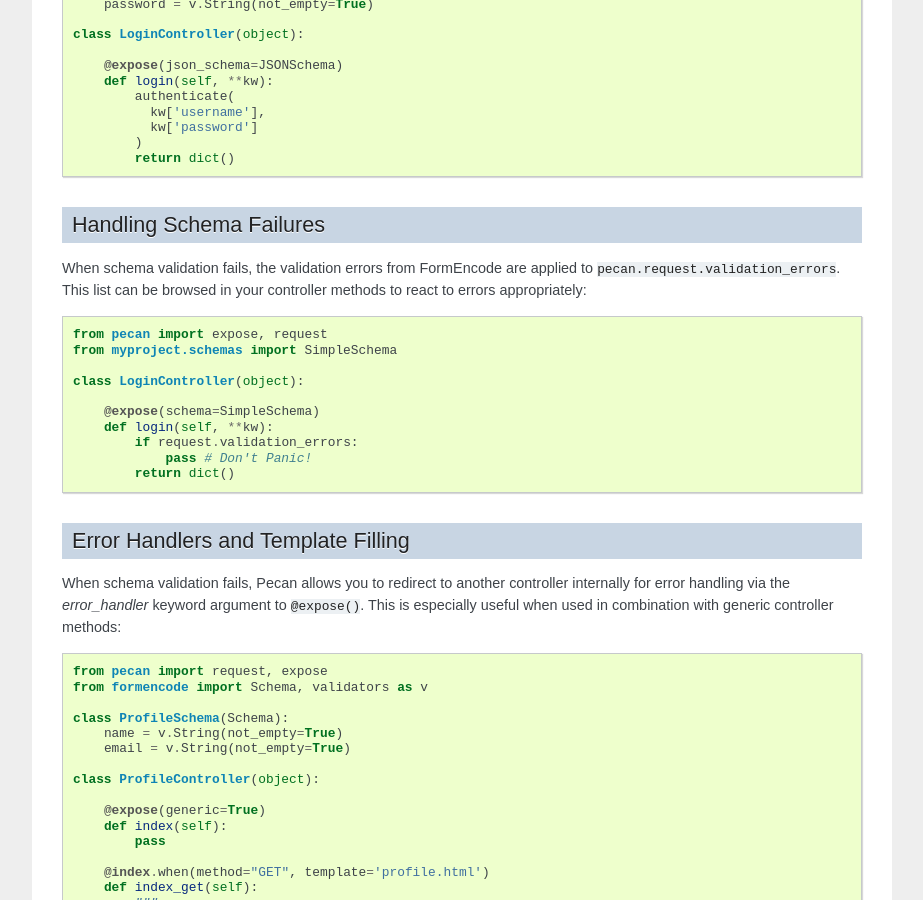
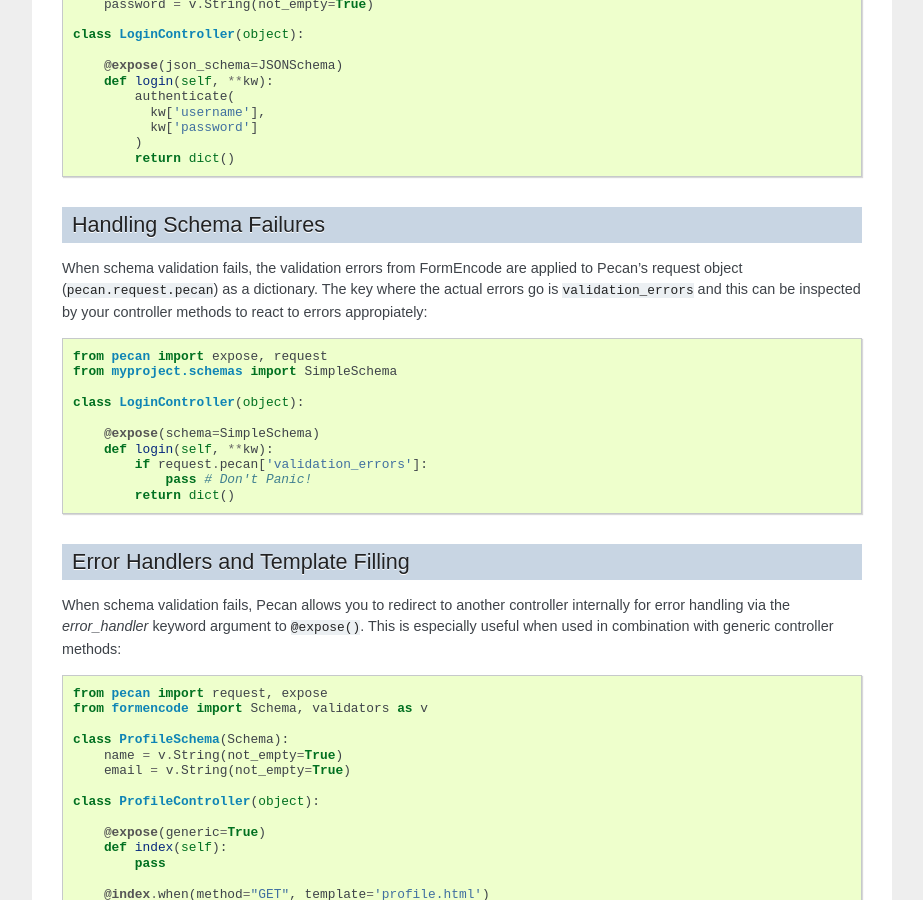
Before and after one commit to stackforge/pecan, a Sphinx documentation site: the page built from docs/source/validation_n_errors.rst, in a window 1280 px wide and 900 px high, scrolled down 1069 px. Shown: the whole window, without its empty margins (198-1121 px from the left). Built offline with Sphinx 7.4.7, drawn with Linux system fonts in a browser that asks for light colours; pages that are not in the unit, such as notebooks, are missing from menus.

Commit message:
updates the validation_errors examples we no longer use pecan.request.validation_errors but instead everything goes into pecan.request.pecan

```diff
--- a/docs/source/validation_n_errors.rst
+++ b/docs/source/validation_n_errors.rst
@@ -71,9 +71,10 @@
 
 Handling Schema Failures
 ------------------------------
-When schema validation fails, the validation errors from FormEncode are applied to
-``pecan.request.validation_errors``.  This list can be browsed in your controller
-methods to react to errors appropriately::
+When schema validation fails, the validation errors from FormEncode are applied to Pecan's
+request object (``pecan.request.pecan``) as a dictionary.
+The key where the actual errors go is ``validation_errors`` and this can be
+inspected by your controller methods to react to errors appropiately::
 
     from pecan import expose, request
     from myproject.schemas import SimpleSchema
@@ -82,7 +83,7 @@
 
         @expose(schema=SimpleSchema)
         def login(self, **kw):
-            if request.validation_errors:
+            if request.pecan['validation_errors']:
                 pass # Don't Panic!
             return dict()
 
```
